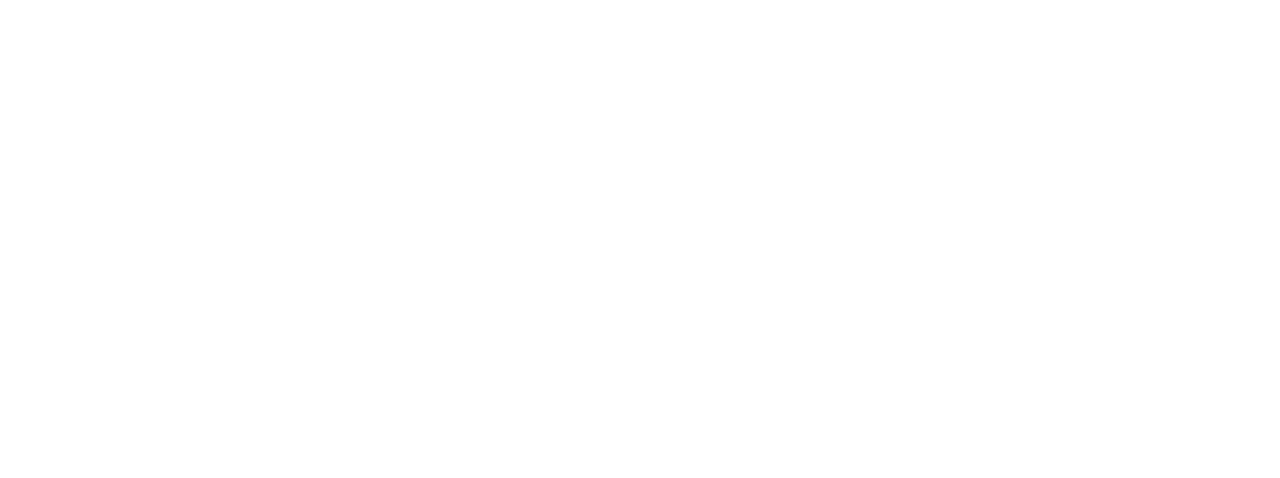
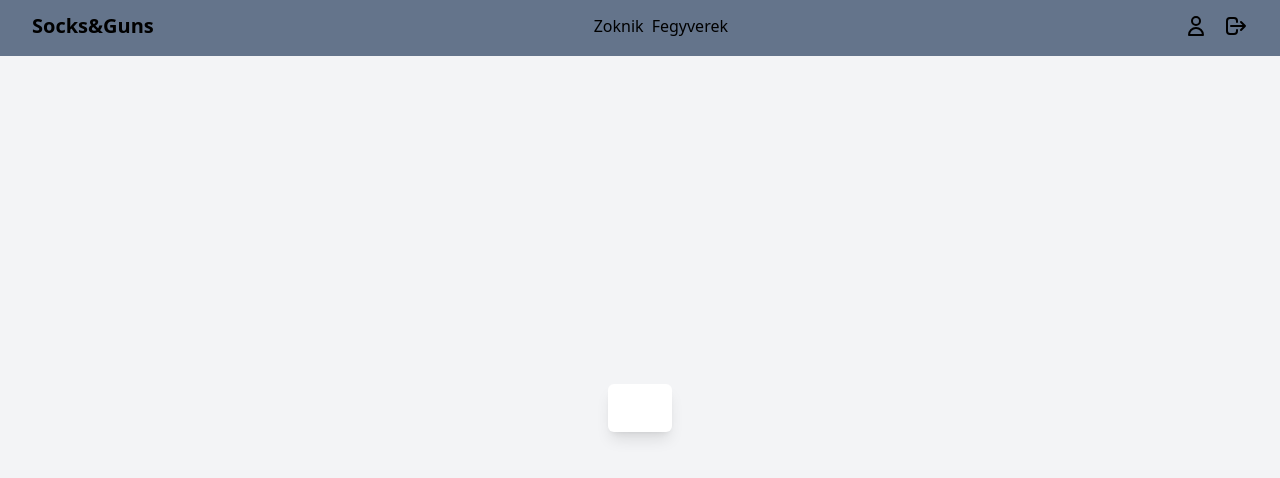
Before and after one commit to szaszabi7/SocksNGuns_Web, a Vue app: page /user in a window 1280 px wide. Before the commit this address had no page. Shown: the top 478 px of the page. Built offline with nearby package versions, Linux system fonts and the light colour scheme; sample sign-in values are in the browser's storage.

Commit message:
user page elkezdve

```diff
--- a/src/components/Navbar.vue
+++ b/src/components/Navbar.vue
@@ -9,6 +9,8 @@
             let showMenu = ref(false);
             const toggleNav = () => (showMenu.value = !showMenu.value);
 
+
+
             const store = useStore();
             const router = useRouter();
 
@@ -16,15 +18,24 @@
                 store.dispatch("logout")
                     .then(() => {
                         router.push({
-                            name: "LoginPage",
+                            name: "HomePage",
                         })
-                    })
+                    });
+                loggedIn.value = false;
+            }
+
+            let loggedIn = ref(false)
+
+            if (store.state.user.token) {
+                loggedIn.value = true;
+                console.log(store.state.user.data)
             }
 
             return {
                 showMenu,
                 toggleNav,
-                logout
+                logout,
+                loggedIn
             };
         },
         components: { RouterLink }
@@ -32,7 +43,7 @@
 </script>
 
 <template>
-    <nav class="fixed inset-x-0 top-0 h-14">
+    <nav class="fixed inset-x-0 top-0 h-14 bg-slate-500">
         <div class="px-4 md:px-8">
             <div class="flex justify-between items-center">
                 <div class="flex">
@@ -51,12 +62,17 @@
                 </div>
 
                 <div class="hidden md:flex items-center">
-                    <RouterLink to="/login" class="block py-2 px-4 text-sm">
+                    <RouterLink v-if="loggedIn" to="/user" class="block py-2 px-4 text-sm">
                         <svg xmlns="http://www.w3.org/2000/svg" class="h-6 w-6" fill="none" viewBox="0 0 24 24" stroke="currentColor" stroke-width="2">
                             <path stroke-linecap="round" stroke-linejoin="round" d="M16 7a4 4 0 11-8 0 4 4 0 018 0zM12 14a7 7 0 00-7 7h14a7 7 0 00-7-7z" />
                         </svg>
                     </RouterLink>
-                    <button @click="logout">
+                    <RouterLink v-else to="/login" class="block py-2 px-4 text-sm">
+                        <svg xmlns="http://www.w3.org/2000/svg" class="h-6 w-6" fill="none" viewBox="0 0 24 24" stroke="currentColor" stroke-width="2">
+                            <path stroke-linecap="round" stroke-linejoin="round" d="M16 7a4 4 0 11-8 0 4 4 0 018 0zM12 14a7 7 0 00-7 7h14a7 7 0 00-7-7z" />
+                        </svg>
+                    </RouterLink>
+                    <button v-if="loggedIn" @click="logout">
                         <svg xmlns="http://www.w3.org/2000/svg" class="h-6 w-6" fill="none" viewBox="0 0 24 24" stroke="currentColor" stroke-width="2">
                             <path stroke-linecap="round" stroke-linejoin="round" d="M17 16l4-4m0 0l-4-4m4 4H7m6 4v1a3 3 0 01-3 3H6a3 3 0 01-3-3V7a3 3 0 013-3h4a3 3 0 013 3v1" />
                         </svg>
--- a/src/router/index.js
+++ b/src/router/index.js
@@ -4,6 +4,7 @@
 import RegisterView from '../views/RegisterView.vue'
 import ProductView from '../views/ProductView.vue'
 import store from '../store'
+import UserPageView from '../views/UserPageView.vue'
 
 const router = createRouter({
   history: createWebHistory(),
@@ -11,7 +12,6 @@
     {
       path: '/',
       name: 'HomePage',
-      meta: {requiresAuth: true},
       component: HomePageView
     },
     {
@@ -28,6 +28,12 @@
       path: '/product/:id',
       name: 'ProductPage',
       component: ProductView
+    },
+    {
+      path: '/user',
+      name: 'UserPage',
+      meta: {requiresAuth: true},
+      component: UserPageView
     }
   ]
 })
--- /dev/null
+++ b/src/views/UserPageView.vue
@@ -0,0 +1,12 @@
+<script setup>
+    import Navbar from "../components/Navbar.vue";
+</script>
+
+<template>
+    <Navbar />
+    <div class="flex items-center justify-center h-screen bg-gray-100">
+        <div class="px-8 py-6 mt-4 text-left bg-white shadow-lg rounded-md">
+
+        </div>
+    </div>
+</template>
```
